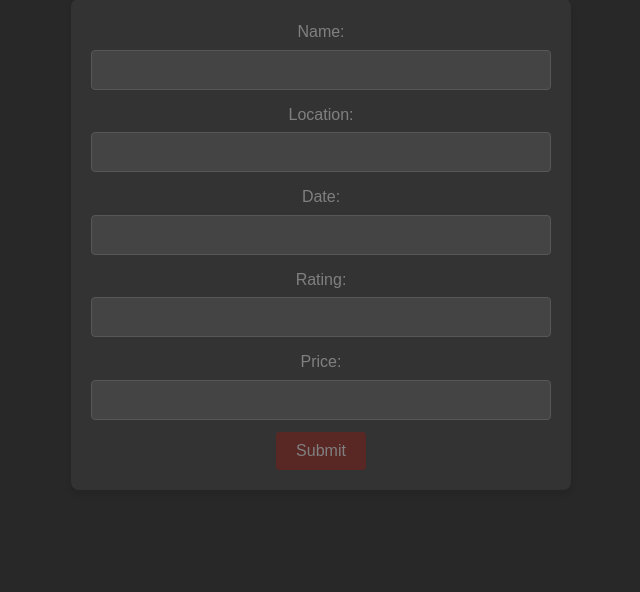
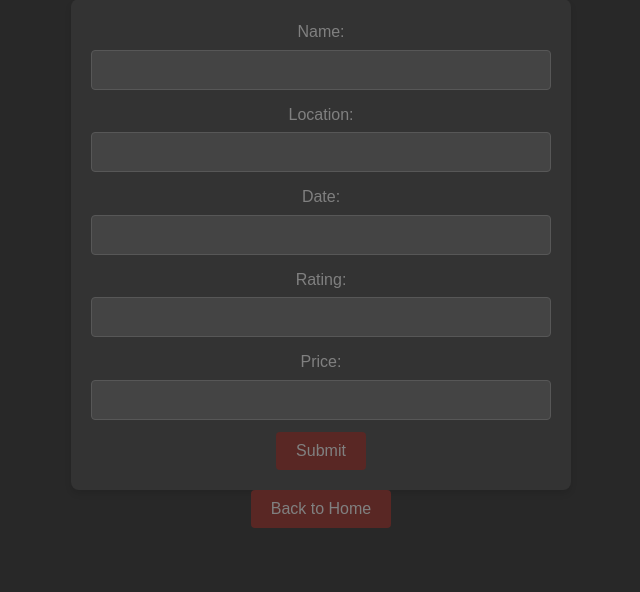
Before and after one commit to JarrodWandrey/DateDb, a Django app: page /create/ in a window 1280 px wide. Shown: the part 105-697 px from the top of the page, without its empty margins (319-959 px from the left). Run offline with Django 4.2, Linux system fonts and the light colour scheme.

Commit message:
Added return button to Create page
Added return button to create page as well as updated styling on create page

```diff
--- a/mysite/base/templates/create.html
+++ b/mysite/base/templates/create.html
@@ -15,6 +15,7 @@
             {{ form.as_p }}
             <button type="submit">Submit</button>
         </form>
+        <button class="styled-button" onclick="window.location.href='{% url 'home' %}'">Back to Home</button>
 
         {% if form.errors %}
             <div class="errors">
--- a/mysite/static/create.css
+++ b/mysite/static/create.css
@@ -17,6 +17,21 @@ h1 {
     font-size: 2.5rem;
     color: gray;
     margin-bottom: 20px;
+}
+
+.styled-button {
+    background-color: #592724;
+    color: gray;
+    padding: 10px 20px;
+    border: none;
+    border-radius: 4px;
+    font-size: 1rem;
+    cursor: pointer;
+    transition: background-color 0.3s ease;
+}
+
+.styled-button:hover {
+    background-color: #4f1d1d;
 }
 
 form {
```
